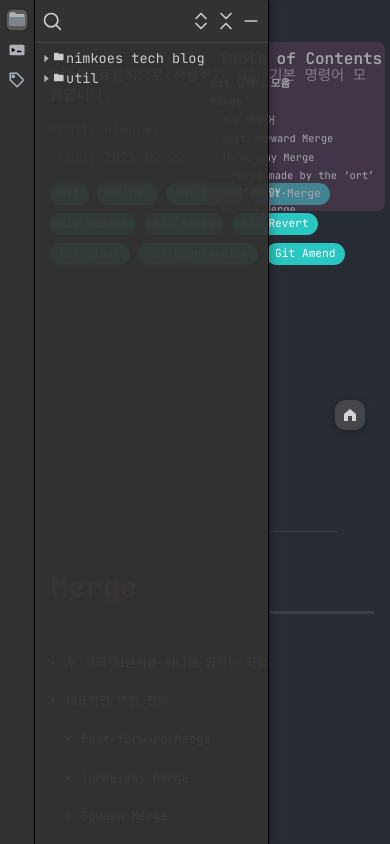
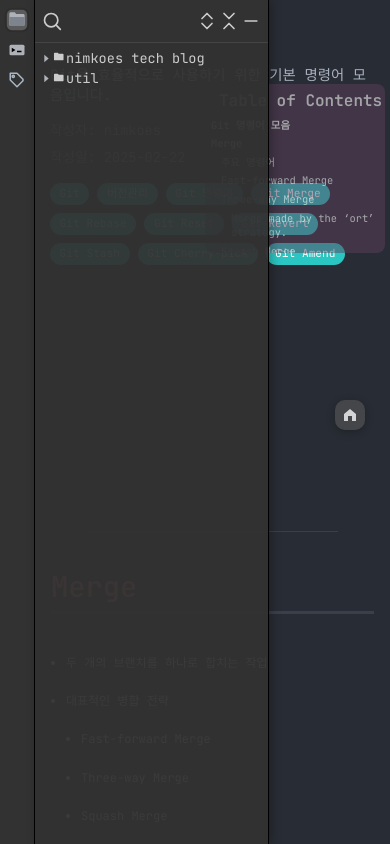
Before and after one commit to nimkoes/tech-blog, a Next.js app: page /tech-blog/post/0001250302-git in a window 390 px wide. Both pictures are taken after a click on the button 17 px from the left and 20 px from the top of the page. Built offline with nearby package versions, Linux system fonts and the light colour scheme.

Commit message:
로그 오류 수정

```diff
--- a/src/app/ClientLayout.tsx
+++ b/src/app/ClientLayout.tsx
@@ -45,7 +45,7 @@ function extractDocuments(categories: any[]): Document[] {
 }
 
 export default function ClientLayout({ children }: { children: React.ReactNode }) {
-  const { logs, addLog, clearLogs } = useLogStore();
+  const { logs, addLog, clearLogs, setLogs } = useLogStore();
   const { isLogOpen, isTagModalOpen, toggleTagModal } = useNavigationStore();
   const [logViewHeight, setLogViewHeight] = useState(250);
   const [documents, setDocuments] = useState<Document[]>([]);
@@ -73,13 +73,14 @@ export default function ClientLayout({ children }: { children: React.ReactNode }
         try {
           const parsedLogs = JSON.parse(savedLogs);
           clearLogs();
+          setLogs(parsedLogs.slice(-MAX_LOGS));
         } catch (e) {
           console.error('Failed to parse saved logs:', e);
           localStorage.removeItem(STORAGE_KEY);
         }
       }
     }
-  }, [clearLogs]);
+  }, [clearLogs, setLogs]);
 
   // 로그가 변경될 때마다 LocalStorage에 저장
   useEffect(() => {
--- a/src/components/CategoryView/CategoryControl/CategoryControl.module.scss
+++ b/src/components/CategoryView/CategoryControl/CategoryControl.module.scss
@@ -76,7 +76,6 @@
 /* 버튼 그룹을 오른쪽 정렬 */
 .actionButtons {
   display: flex;
-  gap: 1rem;
 }
 
 ////////////////////////////////////////////////////////////////////////////////
@@ -124,7 +123,6 @@
   /* 버튼 그룹을 오른쪽 정렬 */
   .actionButtons {
     display: flex;
-    gap: 0.2rem;
   }
 }
 
--- a/src/components/TableOfContents/TableOfContents.module.scss
+++ b/src/components/TableOfContents/TableOfContents.module.scss
@@ -14,7 +14,7 @@
 
 .tocWrapper {
   position: fixed;
-  top: 7vh;
+  top: 15vh;
   right: 10px;
   width: 330px;
   z-index: 100;
@@ -95,7 +95,7 @@
   }
 
   .tocWrapper {
-    top: 5vh;
+    top: 13vh;
     right: 5px;
     width: 270px;
     opacity: 0.3;
@@ -123,7 +123,7 @@
 ////////////////////////////////////////////////////////////////////////////////
 @media screen and (max-width: 768px) {
   .tocWrapper {
-    top: 5vh;
+    top: 10vh;
     right: 5px;
     width: 180px;
     opacity: 0.75;
--- a/src/components/common/Button/Button.module.scss
+++ b/src/components/common/Button/Button.module.scss
@@ -55,7 +55,7 @@
 }
 
 .medium {
-  padding: 8px 16px;
+  padding: 8px 7px;
   font-size: 14px;
 }
 
```
